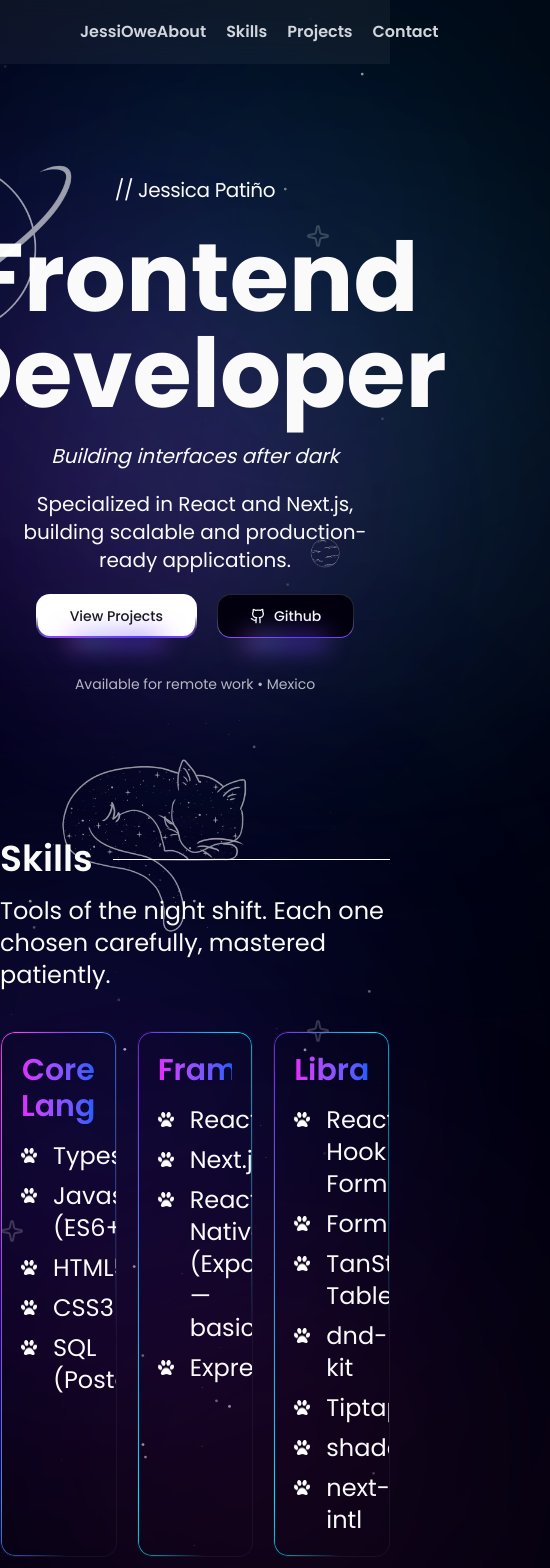
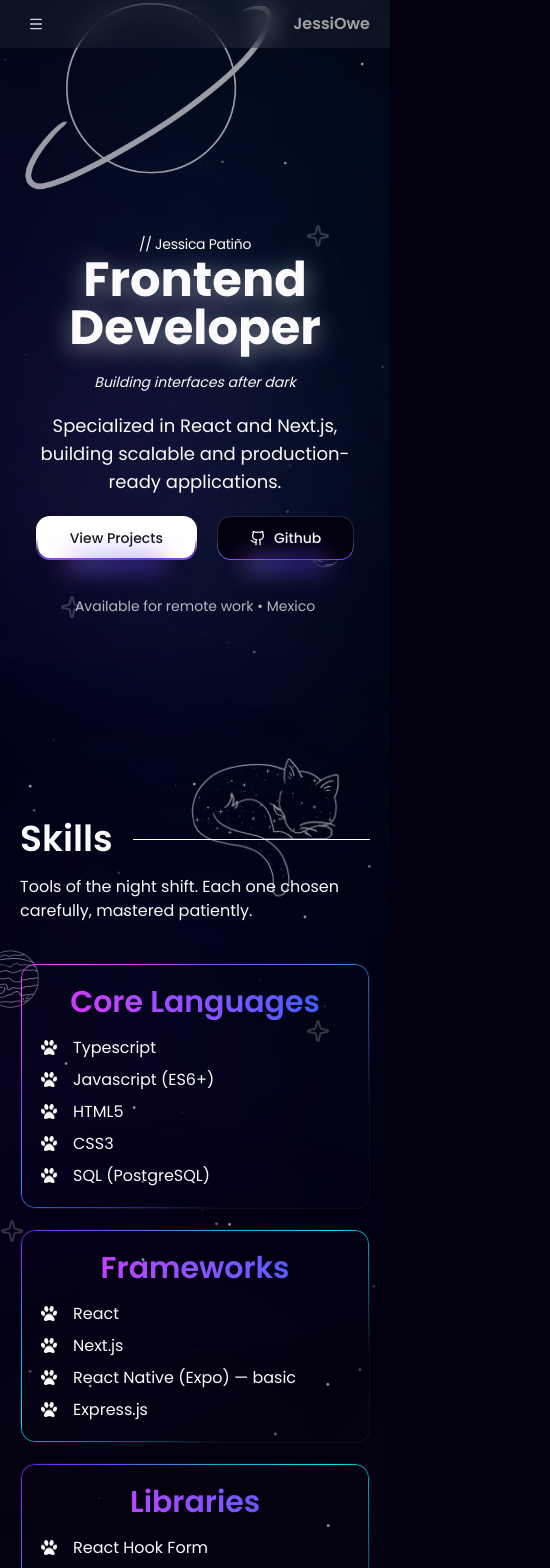
Before and after one commit to JMPatinoFlores/portfolio, a Next.js app: page / in a window 390 px wide. Shown: the top 1568 px of the page, 550 px wide, since content can reach past the window. Built offline with nearby package versions, Linux system fonts and the light colour scheme.

Commit message:
refact: add responsive styles and components

```diff
--- a/_components/about.tsx
+++ b/_components/about.tsx
@@ -3,20 +3,23 @@ import Image from "next/image";
 
 export const About = () => {
     return (
-        <section className="relative scroll-mt-16 p-5" id="about">
-            <div className="h-96 w-96 absolute bg-purple-500/20 rounded-full blur-[150px] -right-20 bottom-10" />
+        <section
+            className="relative md:scroll-mt-16 scroll-mt-12 p-5 md:text-lg text-sm"
+            id="about"
+        >
+            <div className="md:h-96 md:w-96 h-60 w-60 absolute bg-purple-500/20 rounded-full blur-[150px] md:-right-20 right-10 bottom-10" />
             <div className="h-12 w-32 absolute bg-teal-500/80 rounded-full blur-[80px] right-100 bottom-25" />
-            <div className="h-96 w-96 absolute bg-pink-500/20 rounded-full blur-[150px] -bottom-30" />
-            <div className="h-96 w-96 absolute bg-blue-500/20 rounded-full blur-[150px] top-20 right-96" />
+            <div className="md:h-96 md:w-96 h-60 w-60 absolute bg-pink-500/20 rounded-full blur-[150px] -bottom-30" />
+            <div className="md:h-96 md:w-96 h-60 w-60 absolute bg-blue-500/20 rounded-full blur-[150px] top-20 right-96" />
             <Sparkle className="absolute bottom-40 left-15 opacity-20 hover:opacity-40 transition" />
             <Sparkle className="absolute bottom-60 right-15 opacity-20 hover:opacity-40 transition" />
             <div className="flex items-center gap-5">
                 <h2 className="text-4xl font-semibold">About</h2>
                 <div className="grow border-t border-white" />
             </div>
-            <div className="grid grid-cols-1 md:grid-cols-2 gap-10 max-w-7xl mx-auto justify-items-end">
+            <div className="grid grid-cols-1 md:grid-cols-2 md:gap-10 max-w-7xl mx-auto md:justify-items-end">
                 <div className="flex flex-col gap-5">
-                    <div className="space-y-8 max-w-2xl py-10 text-lg">
+                    <div className="md:space-y-8 space-y-4 md:max-w-2xl md:py-10 py-5">
                         <p>
                             I’m a frontend developer specialized in building
                             modern, scalable web applications using React and
@@ -39,8 +42,8 @@ export const About = () => {
                             applications I build.
                         </p>
                     </div>
-                    <div className="grid grid-cols-2 gap-5 max-w-xl">
-                        <div className="flex gap-5 items-center">
+                    <div className="grid grid-cols-2 md:gap-5 md:max-w-xl">
+                        <div className="flex md:gap-5 gap-2 items-center">
                             <Image
                                 src="/paw.png"
                                 alt="Paw"
@@ -49,7 +52,7 @@ export const About = () => {
                             />
                             <p>User-focused feature development</p>
                         </div>
-                        <div className="flex gap-5 items-center">
+                        <div className="flex md:gap-5 gap-2 items-center">
                             <Image
                                 src="/paw.png"
                                 alt="Paw"
@@ -58,7 +61,7 @@ export const About = () => {
                             />
                             <p>Scalable component architecture</p>
                         </div>
-                        <div className="flex gap-5 items-center">
+                        <div className="flex md:gap-5 gap-2 items-center">
                             <Image
                                 src="/paw.png"
                                 alt="Paw"
@@ -67,7 +70,7 @@ export const About = () => {
                             />
                             <p>Clean and maintainable code</p>
                         </div>
-                        <div className="flex gap-5 items-center">
+                        <div className="flex md:gap-5 gap-2 items-center">
                             <Image
                                 src="/paw.png"
                                 alt="Paw"
--- a/_components/footer.tsx
+++ b/_components/footer.tsx
@@ -1,7 +1,13 @@
 export const Footer = () => {
     return (
-        <footer className="flex items-center justify-center h-16 border-t border-white container mx-auto">
-            <span>&copy; 2026 Hecho con ♥ por JessiOwe</span>
+        <footer className="h-16 container md:mx-auto text-sm md:text-base">
+            <div className="flex flex-col items-center justify-center md:items-stretch py-3 gap-3">
+                <div className="border-t border-white w-72 md:w-full" />
+                <div className="flex flex-col md:flex-row md:justify-between gap-2 items-center md:text-base text-xs text-muted-foreground">
+                    <span>&copy; 2026 Made with 🩷 by JessiOwe</span>
+                    <span>Illustrations by LessGalaxy</span>
+                </div>
+            </div>
         </footer>
     );
 };
--- a/_components/hero.tsx
+++ b/_components/hero.tsx
@@ -6,13 +6,16 @@ import Link from "next/link";
 
 export const Hero = () => {
     return (
-        <section className="relative mt-16 py-5 scroll-mt-16 text-xl" id="hero">
+        <section
+            className="relative mt-16 py-5 md:scroll-mt-16 scroll-mt-12 text-xl p-5"
+            id="hero"
+        >
             <Image
                 src="/planet-1.png"
                 alt="Planet"
                 width={300}
                 height={300}
-                className="absolute top-10 -left-50 z-10 opacity-60 hover:opacity-80 transition"
+                className="absolute md:top-10 -top-30 md:-left-50 left-0 opacity-60 hover:opacity-80 transition"
             />
             <Sparkle className="absolute top-40 right-15 opacity-20 hover:opacity-40 transition" />
             <Sparkle className="absolute bottom-40 left-15 opacity-20 hover:opacity-40 transition" />
@@ -21,22 +24,28 @@ export const Hero = () => {
                 alt="Planet"
                 width={50}
                 height={50}
-                className="absolute bottom-50 right-10 z-10 opacity-60 hover:opacity-80 transition"
+                className="absolute bottom-50 right-10 -z-10 opacity-60 hover:opacity-80 transition"
             />
-            <div className="-z-10 h-96 w-96 absolute bg-purple-600/20 rounded-full blur-[150px] -left-32 top-40" />
-            <div className="-z-10 h-96 w-96 absolute bg-blue-600/20 rounded-full blur-[150px] right-20 top-10" />
-            <div className="-z-10 h-96 w-96 absolute bg-cyan-400/20 rounded-full blur-[150px] -right-40 bottom-20" />
-            <div className="-z-10 h-80 w-80 absolute bg-pink-500/20 rounded-full blur-[140px] left-1/4 top-1/3" />
-            <div className="-z-10 h-64 w-64 absolute bg-violet-500/20 rounded-full blur-[120px] right-1/3 bottom-32" />
-            <div className="-z-10 h-112 w-md absolute bg-teal-400/20 rounded-full blur-[180px] -top-20 left-1/4" />
+            <div className="-z-20 md:h-96 md:w-96 h-60 w-60 absolute bg-purple-600/20 rounded-full blur-[150px] -left-32 top-40" />
+            <div className="-z-20 md:h-96 md:w-96 h-60 w-60 absolute bg-blue-600/20 rounded-full blur-[150px] right-20 top-10" />
+            <div className="-z-20 md:h-96 md:w-96 h-60 w-60 absolute bg-cyan-400/20 rounded-full blur-[150px] md:-right-40 right-0 bottom-20" />
+            <div className="-z-20 md:h-80 md:w-80 h-40 w-40 absolute bg-pink-500/20 rounded-full blur-[140px] left-1/4 top-1/3" />
+            <div className="-z-20 h-64 w-64 absolute bg-violet-500/20 rounded-full blur-[120px] right-1/3 bottom-32" />
+            <div className="-z-20 h-112 md:w-md w-60 absolute bg-teal-400/20 rounded-full blur-[180px] -top-20 left-1/4" />
 
             <div className="flex flex-col items-center justify-center min-h-[80vh] gap-5">
                 <div className="text-center">
-                    <TypingAnimation>{"// Jessica Patiño"}</TypingAnimation>
-                    <h1 className="text-8xl font-bold">Frontend Developer</h1>
+                    <TypingAnimation className="text-sm md:text-base">
+                        {"// Jessica Patiño"}
+                    </TypingAnimation>
+                    <h1 className="md:text-8xl text-5xl font-bold text-shadow-[0_5px_25px_rgb(0_0_0/0.25)] text-shadow-white/50">
+                        Frontend Developer
+                    </h1>
                 </div>
-                <p className="italic">Building interfaces after dark</p>
-                <p className="max-w-lg text-center">
+                <p className="italic text-sm md:text-base">
+                    Building interfaces after dark
+                </p>
+                <p className="md:max-w-lg max-w-xs text-lg md:text-base text-center">
                     Specialized in React and Next.js, building scalable and
                     production-ready applications.
                 </p>
--- a/_components/navbar.tsx
+++ b/_components/navbar.tsx
@@ -1,13 +1,30 @@
+"use client";
+
+import { Button } from "@/components/ui/button";
+import {
+    Popover,
+    PopoverContent,
+    PopoverTrigger,
+} from "@/components/ui/popover";
 import { Code, Folder, IdCard, Mail } from "lucide-react";
 import Link from "next/link";
+import { useEffect, useState } from "react";
 
 export const Navbar = () => {
+    const [hash, setHash] = useState("");
+
+    useEffect(() => {
+        const handleHash = () => {
+            setHash(window.location.hash);
+        };
+
+        handleHash();
+
+        window.addEventListener("hashchange", handleHash);
+        return () => window.removeEventListener("hashchange", handleHash);
+    }, []);
+
     const navLinks = [
-        {
-            label: "About",
-            link: "#about",
-            icon: IdCard,
-        },
         {
             label: "Skills",
             link: "#skills",
@@ -19,6 +36,11 @@ export const Navbar = () => {
             icon: Folder,
         },
         {
+            label: "About",
+            link: "#about",
+            icon: IdCard,
+        },
+        {
             label: "Contact",
             link: "#contact",
             icon: Mail,
@@ -26,14 +48,81 @@ export const Navbar = () => {
     ];
 
     return (
-        <nav className="flex justify-between h-16 items-center px-20 font-semibold text-gray-300 bg-white/5 backdrop-blur-md fixed top-0 right-0 left-0 z-20">
-            <Link href="#hero">JessiOwe</Link>
-            <ul className="flex gap-5">
-                {navLinks.map((link) => (
-                    <li key={link.label}>
-                        <Link href={link.link}>{link.label}</Link>
-                    </li>
-                ))}
+        <nav className="flex justify-between md:h-16 h-12 items-center md:px-20 px-5 font-semibold text-gray-300 bg-white/5 backdrop-blur-md fixed top-0 right-0 left-0 z-20">
+            <Popover>
+                <PopoverTrigger asChild>
+                    <Button
+                        className="group size-8 md:hidden"
+                        size="icon"
+                        variant="ghost"
+                    >
+                        <svg
+                            className="pointer-events-none"
+                            fill="none"
+                            height={16}
+                            stroke="currentColor"
+                            strokeLinecap="round"
+                            strokeLinejoin="round"
+                            strokeWidth="2"
+                            viewBox="0 0 24 24"
+                            width={16}
+                            xmlns="http://www.w3.org/2000/svg"
+                        >
+                            <path
+                                className="-translate-y-1.75 origin-center transition-all duration-300 ease-[cubic-bezier(.5,.85,.25,1.1)] group-aria-expanded:translate-x-0 group-aria-expanded:translate-y-0 group-aria-expanded:rotate-315"
+                                d="M4 12L20 12"
+                            />
+                            <path
+                                className="origin-center transition-all duration-300 ease-[cubic-bezier(.5,.85,.25,1.8)] group-aria-expanded:rotate-45"
+                                d="M4 12H20"
+                            />
+                            <path
+                                className="origin-center translate-y-1.75 transition-all duration-300 ease-[cubic-bezier(.5,.85,.25,1.1)] group-aria-expanded:translate-y-0 group-aria-expanded:rotate-135"
+                                d="M4 12H20"
+                            />
+                        </svg>
+                    </Button>
+                </PopoverTrigger>
+                <PopoverContent
+                    className="bg-white/5 backdrop-blur-md w-40"
+                    align="end"
+                >
+                    <ul className="flex flex-col gap-2">
+                        {navLinks.map((link) => (
+                            <li key={link.label}>
+                                <Link href={link.link}>{link.label}</Link>
+                            </li>
+                        ))}
+                    </ul>
+                </PopoverContent>
+            </Popover>
+            <Link
+                href="#hero"
+                className="transition-colors duration-500 drop-shadow-xl text-muted-foreground hover:drop-shadow-white hover:text-white"
+            >
+                JessiOwe
+            </Link>
+            <ul className="md:flex gap-5 hidden">
+                {navLinks.map((link) => {
+                    const isActive = hash === link.link;
+                    return (
+                        <li
+                            key={link.label}
+                            className={`transition-colors duration-500 drop-shadow-xl ${
+                                isActive
+                                    ? "text-white drop-shadow-xl drop-shadow-white"
+                                    : "text-muted-foreground hover:drop-shadow-white hover:text-white"
+                            }`}
+                        >
+                            <Link
+                                href={link.link}
+                                onClick={() => setHash(link.link)}
+                            >
+                                {link.label}
+                            </Link>
+                        </li>
+                    );
+                })}
             </ul>
         </nav>
     );
--- a/_components/projects.tsx
+++ b/_components/projects.tsx
@@ -7,36 +7,39 @@ import { Sparkle } from "lucide-react";
 
 export const Projects = () => {
     return (
-        <section className="relative text-2xl scroll-mt-16" id="projects">
+        <section
+            className="relative md:text-2xl md:scroll-mt-16 scroll-mt-12 px-5"
+            id="projects"
+        >
             <Image
                 src="/cat-3.png"
                 alt="Cat"
                 width={500}
                 height={500}
-                className="absolute top-60 -right-40 opacity-60 hover:opacity-80 transition transform scale-x-[-1]"
+                className="absolute top-60 md:-right-40 right-0 opacity-60 hover:opacity-80 transition transform scale-x-[-1]"
             />
             <Image
                 src="/planet-2.png"
                 alt="Planet"
                 width={150}
                 height={150}
-                className="absolute top-180 -right-20 opacity-60 hover:opacity-80 transition duration-500"
+                className="absolute top-180 md:-right-20 right-0 opacity-60 hover:opacity-80 transition duration-500"
             />
             <Image
                 src="/planet-4.png"
                 alt="Planet"
                 width={150}
                 height={150}
-                className="absolute bottom-50 -right-15 opacity-60 hover:opacity-80 transition duration-500"
+                className="absolute bottom-50 md:-right-15 right-0 opacity-60 hover:opacity-80 transition duration-500"
             />
             <Sparkle className="absolute top-40 right-15 opacity-20 hover:opacity-40 transition" />
             <Sparkle className="absolute top-50 left-0 opacity-20 hover:opacity-40 transition" />
             <Sparkle className="absolute bottom-40 left-15 opacity-20 hover:opacity-40 transition" />
             <Sparkle className="absolute bottom-30 right-100 opacity-20 hover:opacity-40 transition" />
-            <div className="-z-10 h-96 w-96 absolute bg-blue-600/20 rounded-full blur-[150px] -left-10 top-20" />
-            <div className="-z-10 h-96 w-96 absolute bg-cyan-400/20 rounded-full blur-[150px] -right-40 bottom-20" />
-            <div className="-z-10 h-80 w-80 absolute bg-pink-500/20 rounded-full blur-[140px] left-1/4 top-1/3" />
-            <div className="-z-10 h-112 w-md absolute bg-teal-400/20 rounded-full blur-[180px] -top-20 left-1/4" />
+            <div className="-z-10 md:h-96 md:w-96 h-60 w-60 absolute bg-blue-600/20 rounded-full blur-[150px] -left-10 top-20" />
+            <div className="-z-10 md:h-96 md:w-96 h-60 w-60 absolute bg-cyan-400/20 rounded-full blur-[150px] md:-right-40 right-0 bottom-20" />
+            <div className="-z-10 md:h-80 md:w-80 h-40 w-40 absolute bg-pink-500/20 rounded-full blur-[140px] left-1/4 top-1/3" />
+            <div className="-z-10 h-112 md:w-md w-60 absolute bg-teal-400/20 rounded-full blur-[180px] -top-20 left-1/4" />
             <div className="flex items-center gap-5 mb-5">
                 <h2 className="text-4xl font-semibold">Projects</h2>
                 <div className="grow border-t border-white" />
--- a/_components/skills.tsx
+++ b/_components/skills.tsx
@@ -5,27 +5,30 @@ import Image from "next/image";
 
 export const Skills = () => {
     const pawItemClass =
-        "relative pl-8 before:content-[''] before:absolute before:left-0 before:top-2 before:w-4 before:h-4 before:bg-[url('/paw.png')] before:bg-contain before:bg-no-repeat";
+        "relative pl-8 before:content-[''] before:absolute before:left-0 md:before:top-2 before:top-1 before:w-4 before:h-4 before:bg-[url('/paw.png')] before:bg-contain before:bg-no-repeat";
 
     return (
-        <section className="relative text-2xl py-5 scroll-mt-16" id="skills">
+        <section
+            className="relative md:text-2xl px-5 md:scroll-mt-16 scroll-mt-12"
+            id="skills"
+        >
             <Image
                 src="/cat-4.png"
                 alt="Cat"
                 width={300}
                 height={300}
-                className="absolute -top-36 right-20 opacity-60 hover:opacity-80 transition duration-500"
+                className="absolute md:-top-42 -top-32 md:right-20 right-0 opacity-60 hover:opacity-80 transition duration-500 w-60 md:w-75"
             />
             <Image
                 src="/planet-3.png"
                 alt="Planet"
                 width={100}
                 height={100}
-                className="absolute top-36 -left-20 opacity-60 hover:opacity-80 transition duration-500"
+                className="absolute md:top-36 top-28 md:-left-20 -left-10 opacity-60 hover:opacity-80 transition duration-500"
             />
-            <div className="-z-10 h-96 w-96 absolute bg-purple-600/20 rounded-full blur-[150px] -left-32 top-40" />
-            <div className="-z-10 h-96 w-96 absolute bg-blue-600/20 rounded-full blur-[150px] right-20 top-10" />
-            <div className="-z-10 h-80 w-80 absolute bg-pink-500/20 rounded-full blur-[140px] left-1/4 top-1/3" />
+            <div className="-z-10 md:h-96 md:w-96 h-60 w-60 absolute bg-purple-600/20 rounded-full blur-[150px] -left-32 top-40" />
+            <div className="-z-10 md:h-96 md:w-96 h-60 w-60 absolute bg-blue-600/20 rounded-full blur-[150px] right-20 top-10" />
+            <div className="-z-10 md:h-80 md:w-80 h-40 w-40 absolute bg-pink-500/20 rounded-full blur-[140px] left-1/4 top-1/3" />
             <Sparkle className="absolute top-50 right-15 opacity-20 hover:opacity-40 transition duration-500" />
             <Sparkle className="absolute top-100 left-0 opacity-20 hover:opacity-40 transition duration-500" />
             <Sparkle className="absolute -bottom-10 right-50 opacity-20 hover:opacity-40 transition duration-500" />
@@ -37,7 +40,7 @@ export const Skills = () => {
                 Tools of the night shift. Each one chosen carefully, mastered
                 patiently.
             </p>
-            <div className="grid grid-cols-3 gap-5 max-w-7xl mx-auto">
+            <div className="grid grid-cols-1 md:grid-cols-3 gap-5 max-w-7xl mx-auto">
                 {skills.map((skill) => (
                     <div
                         key={skill.title}
--- a/app/globals.css
+++ b/app/globals.css
@@ -90,11 +90,11 @@ html {
 
 :root {
     --radius: 0.625rem;
-    --background: #02000f;
+    --background: oklch(8.452% 0.04951 284.688);
     --foreground: oklch(0.985 0 0);
     --card: oklch(0.205 0 0);
     --card-foreground: oklch(0.985 0 0);
-    --popover: oklch(0.205 0 0);
+    --popover: oklch(8.452% 0.04951 284.688);
     --popover-foreground: oklch(0.985 0 0);
     --primary: oklch(0.922 0 0);
     --primary-foreground: oklch(0.205 0 0);
--- /dev/null
+++ b/components/ui/popover.tsx
@@ -0,0 +1,89 @@
+"use client"
+
+import * as React from "react"
+import { Popover as PopoverPrimitive } from "radix-ui"
+
+import { cn } from "@/lib/utils"
+
+function Popover({
+  ...props
+}: React.ComponentProps<typeof PopoverPrimitive.Root>) {
+  return <PopoverPrimitive.Root data-slot="popover" {...props} />
+}
+
+function PopoverTrigger({
+  ...props
+}: React.ComponentProps<typeof PopoverPrimitive.Trigger>) {
+  return <PopoverPrimitive.Trigger data-slot="popover-trigger" {...props} />
+}
+
+function PopoverContent({
+  className,
+  align = "center",
+  sideOffset = 4,
+  ...props
+}: React.ComponentProps<typeof PopoverPrimitive.Content>) {
+  return (
+    <PopoverPrimitive.Portal>
+      <PopoverPrimitive.Content
+        data-slot="popover-content"
+        align={align}
+        sideOffset={sideOffset}
+        className={cn(
+          "bg-popover text-popover-foreground data-[state=open]:animate-in data-[state=closed]:animate-out data-[state=closed]:fade-out-0 data-[state=open]:fade-in-0 data-[state=closed]:zoom-out-95 data-[state=open]:zoom-in-95 data-[side=bottom]:slide-in-from-top-2 data-[side=left]:slide-in-from-right-2 data-[side=right]:slide-in-from-left-2 data-[side=top]:slide-in-from-bottom-2 z-50 w-72 origin-(--radix-popover-content-transform-origin) rounded-md border p-4 shadow-md outline-hidden",
+          className
+        )}
+        {...props}
+      />
+    </PopoverPrimitive.Portal>
+  )
+}
+
+function PopoverAnchor({
+  ...props
+}: React.ComponentProps<typeof PopoverPrimitive.Anchor>) {
+  return <PopoverPrimitive.Anchor data-slot="popover-anchor" {...props} />
+}
+
+function PopoverHeader({ className, ...props }: React.ComponentProps<"div">) {
+  return (
+    <div
+      data-slot="popover-header"
+      className={cn("flex flex-col gap-1 text-sm", className)}
+      {...props}
+    />
+  )
+}
+
+function PopoverTitle({ className, ...props }: React.ComponentProps<"h2">) {
+  return (
+    <div
+      data-slot="popover-title"
+      className={cn("font-medium", className)}
+      {...props}
+    />
+  )
+}
+
+function PopoverDescription({
+  className,
+  ...props
+}: React.ComponentProps<"p">) {
+  return (
+    <p
+      data-slot="popover-description"
+      className={cn("text-muted-foreground", className)}
+      {...props}
+    />
+  )
+}
+
+export {
+  Popover,
+  PopoverTrigger,
+  PopoverContent,
+  PopoverAnchor,
+  PopoverHeader,
+  PopoverTitle,
+  PopoverDescription,
+}
```
Also changed, not shown: _components/contact.tsx (+5 -5 lines), _components/project-card.tsx (+14 -12 lines), public/meteorcloud.png (added), public/vitalpet.png (added).
